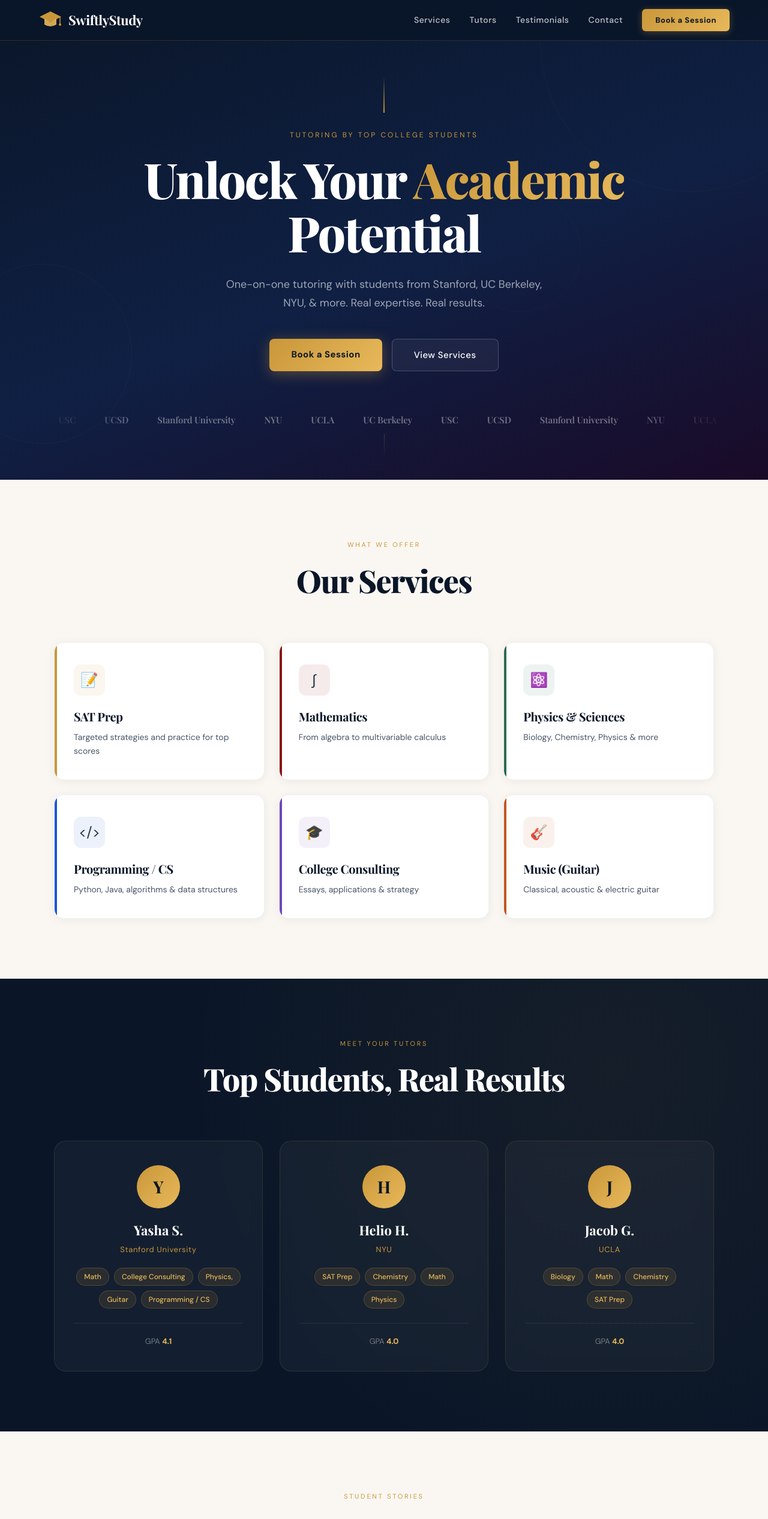
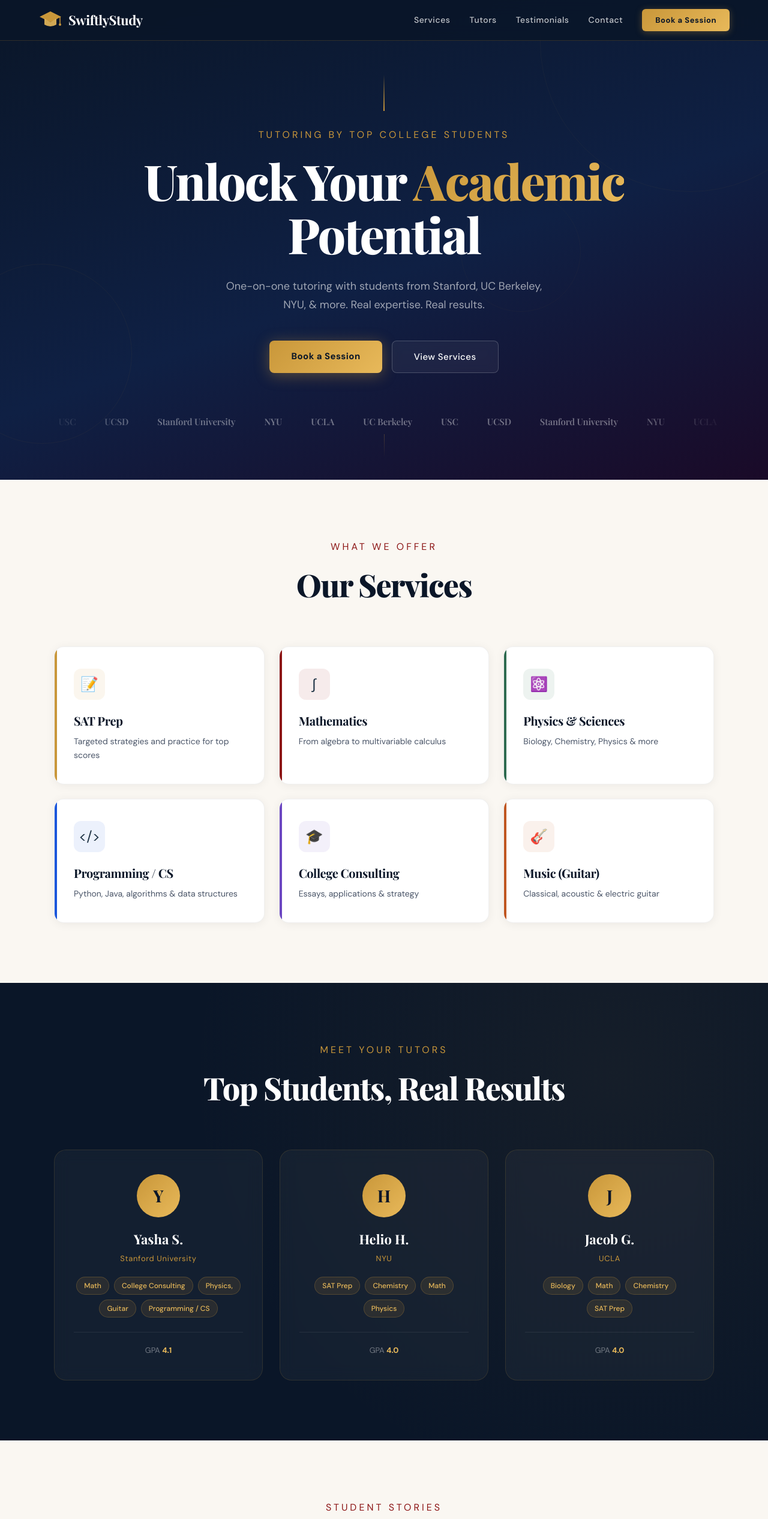
Before and after one commit to yashashaw/swiftlystudy, a React (Vite) app: page / in a window 1280 px wide. Shown: the top 2533 px of the page at 60% size. Built offline with nearby package versions, Linux system fonts and the light colour scheme.

Commit message:
Fixed text

```diff
--- a/src/sections/ContactSection.jsx
+++ b/src/sections/ContactSection.jsx
@@ -78,7 +78,7 @@ export default function ContactSection() {
         <p
           style={{
             fontFamily: "'DM Sans', sans-serif",
-            fontSize: 11,
+            fontSize: 16,
             letterSpacing: "0.25em",
             color: COLORS.gold,
             textTransform: "uppercase",
@@ -110,7 +110,7 @@ export default function ContactSection() {
         <p
           style={{
             fontFamily: "'DM Sans', sans-serif",
-            fontSize: 16,
+            fontSize: 19,
             color: "rgba(255,255,255,0.5)",
             textAlign: "center",
             marginBottom: 52,
--- a/src/sections/Hero.jsx
+++ b/src/sections/Hero.jsx
@@ -61,7 +61,7 @@ export default function Hero() {
       <p
         style={{
           fontFamily: "'DM Sans', sans-serif",
-          fontSize: 12,
+          fontSize: 16,
           letterSpacing: "0.25em",
           color: COLORS.gold,
           textTransform: "uppercase",
--- a/src/sections/ServicesSection.jsx
+++ b/src/sections/ServicesSection.jsx
@@ -14,9 +14,9 @@ export default function ServicesSection() {
         <p
           style={{
             fontFamily: "'DM Sans', sans-serif",
-            fontSize: 11,
+            fontSize: 16,
             letterSpacing: "0.25em",
-            color: COLORS.gold,
+            color: COLORS.crimson,
             textTransform: "uppercase",
             textAlign: "center",
             marginBottom: 12,
--- a/src/sections/TestimonialsSection.jsx
+++ b/src/sections/TestimonialsSection.jsx
@@ -14,9 +14,9 @@ export default function TestimonialsSection() {
         <p
           style={{
             fontFamily: "'DM Sans', sans-serif",
-            fontSize: 11,
+            fontSize: 16,
             letterSpacing: "0.25em",
-            color: COLORS.gold,
+            color: COLORS.crimson,
             textTransform: "uppercase",
             textAlign: "center",
             marginBottom: 12,
--- a/src/sections/TutorsSection.jsx
+++ b/src/sections/TutorsSection.jsx
@@ -29,7 +29,7 @@ export default function TutorsSection() {
         <p
           style={{
             fontFamily: "'DM Sans', sans-serif",
-            fontSize: 11,
+            fontSize: 16,
             letterSpacing: "0.25em",
             color: COLORS.gold,
             textTransform: "uppercase",
```
